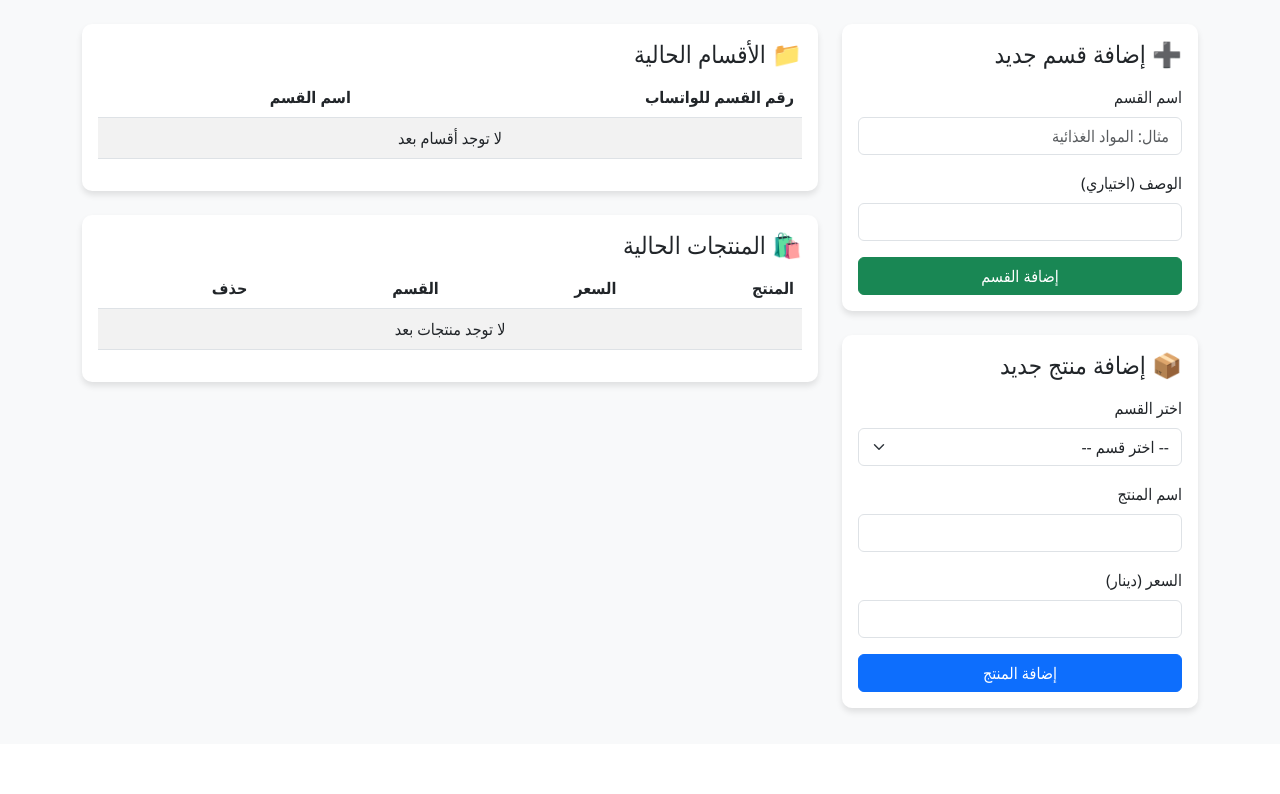
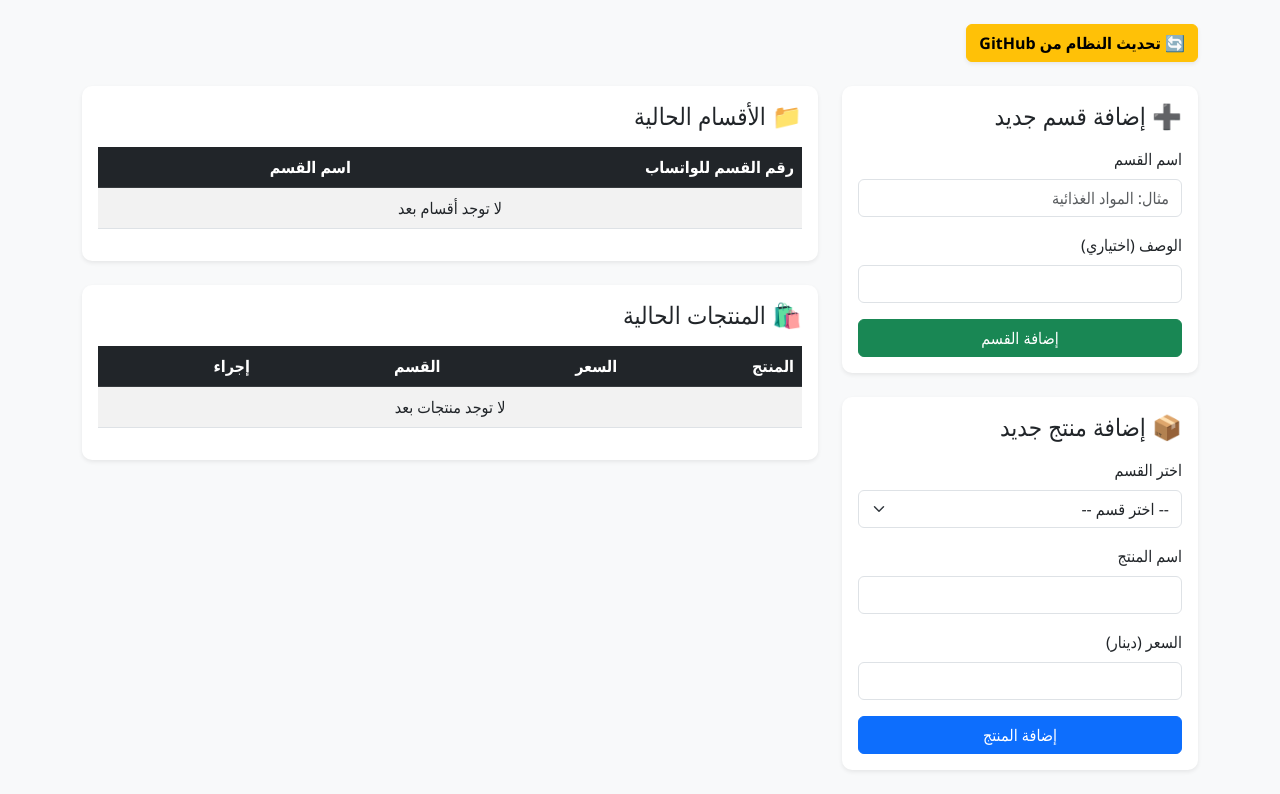
Before and after one commit to fyw35855-web/wat2, a Python web app: template templates/index.html in a window 1280 px wide. Shown: the part 56-850 px from the top of the page. Before the commit the page ends 770 px from the top, so only its background shows below. Run offline with Jinja, Linux system fonts and the light colour scheme; the template is opened without the code that fills it, so the values that code supplies are empty.

Commit message:
Update index.html

```diff
--- a/templates/index.html
+++ b/templates/index.html
@@ -2,9 +2,16 @@
 
 {% block content %}
 <div class="row">
+    <!-- زر التحديث من كيت هاب -->
+    <div class="col-12 mb-4 text-start">
+        <button onclick="updateSystem()" class="btn btn-warning fw-bold shadow-sm">
+            🔄 تحديث النظام من GitHub
+        </button>
+    </div>
+
     <!-- نموذج إضافة قسم -->
     <div class="col-md-4 mb-4">
-        <div class="card p-3">
+        <div class="card p-3 shadow-sm">
             <h4 class="mb-3">➕ إضافة قسم جديد</h4>
             <form action="/admin/add-department" method="post">
                 <div class="mb-3">
@@ -20,7 +27,7 @@
         </div>
 
         <!-- نموذج إضافة منتج -->
-        <div class="card p-3 mt-4">
+        <div class="card p-3 mt-4 shadow-sm">
             <h4 class="mb-3">📦 إضافة منتج جديد</h4>
             <form action="/admin/add-product" method="post">
                 <div class="mb-3">
@@ -47,11 +54,14 @@
 
     <!-- عرض البيانات -->
     <div class="col-md-8">
-        <div class="card p-3 mb-4">
+        <div class="card p-3 mb-4 shadow-sm">
             <h4>📁 الأقسام الحالية</h4>
-            <table class="table table-striped">
-                <thead>
-                    <tr><th>رقم القسم للواتساب</th><th>اسم القسم</th></tr>
+            <table class="table table-striped table-hover mt-2">
+                <thead class="table-dark">
+                    <tr>
+                        <th>رقم القسم للواتساب</th>
+                        <th>اسم القسم</th>
+                    </tr>
                 </thead>
                 <tbody>
                     {% for dept in departments %}
@@ -66,11 +76,16 @@
             </table>
         </div>
 
-        <div class="card p-3">
+        <div class="card p-3 shadow-sm">
             <h4>🛍️ المنتجات الحالية</h4>
-            <table class="table table-striped">
-                <thead>
-                    <tr><th>المنتج</th><th>السعر</th><th>القسم</th><th>حذف</th></tr>
+            <table class="table table-striped table-hover mt-2">
+                <thead class="table-dark">
+                    <tr>
+                        <th>المنتج</th>
+                        <th>السعر</th>
+                        <th>القسم</th>
+                        <th>إجراء</th>
+                    </tr>
                 </thead>
                 <tbody>
                     {% for product in products %}
@@ -92,4 +107,26 @@
         </div>
     </div>
 </div>
+
+<!-- سكريبت تشغيل زر التحديث -->
+<script>
+function updateSystem() {
+    if(confirm("هل أنت متأكد أنك تريد سحب آخر التعديلات من كيت هاب؟")) {
+        fetch('/admin/pull-update')
+        .then(response => response.json())
+        .then(data => {
+            if(data.status === 'success') {
+                alert("✅ تم التحديث بنجاح!\n\nتفاصيل:\n" + data.details);
+                // إعادة تحميل الصفحة حتى تظهر التعديلات
+                location.reload();
+            } else {
+                alert("❌ فشل التحديث!\n\nالسبب:\n" + data.details);
+            }
+        })
+        .catch(error => {
+            alert("حدث خطأ في الاتصال بالسيرفر!");
+        });
+    }
+}
+</script>
 {% endblock %}
```
